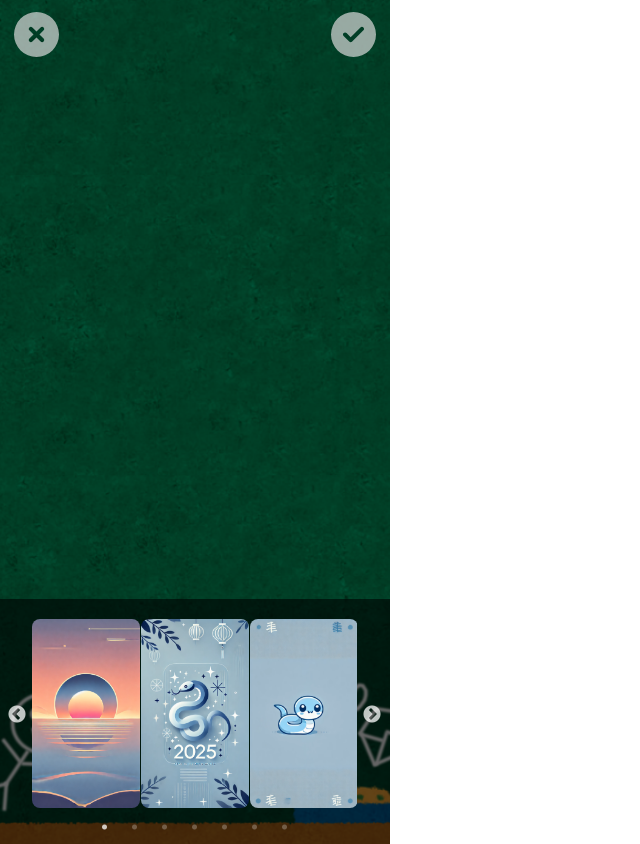
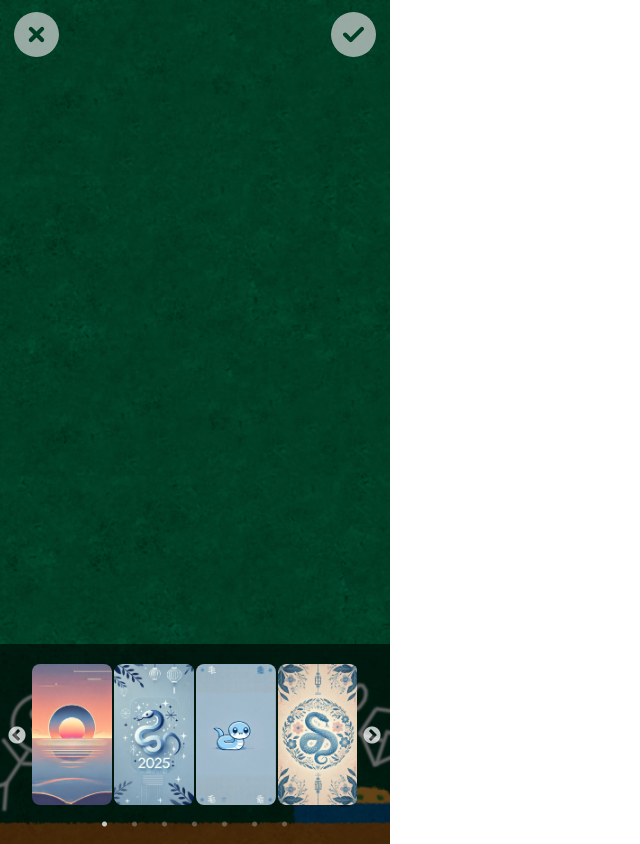
Before and after one commit to memory-page/memory-page-frontend, a React (Vite) app: page /board/create in a window 1280 px wide. Shown: the whole page, without its empty margins (0-640 px from the left). Built offline with nearby package versions, Linux system fonts and the light colour scheme.

Commit message:
design: 배경 이미지 슬라이드 UI 수정

```diff
--- a/src/pages/Board/CreatePage.tsx
+++ b/src/pages/Board/CreatePage.tsx
@@ -30,7 +30,7 @@ const CreatePage = () => {
     dots: true,
     infinite: true,
     speed: 500,
-    slidesToShow: 3,
+    slidesToShow: 4,
     slidesToScroll: 1,
   };
 
@@ -102,7 +102,7 @@ const BackgroundSlide = styled.div`
   position: absolute;
   bottom: 0;
   width: 100%;
-  height: 245px;
+  height: 200px;
   padding-left: 32px;
   padding-right: 33px;
   padding-top: 20px;
@@ -129,7 +129,7 @@ const SlideItem = styled.div`
   align-items: center;
 
   img {
-    width: 99%;
+    width: 98%;
     height: auto;
     border-radius: 8px;
     transition: transform 0.3s ease;
```
